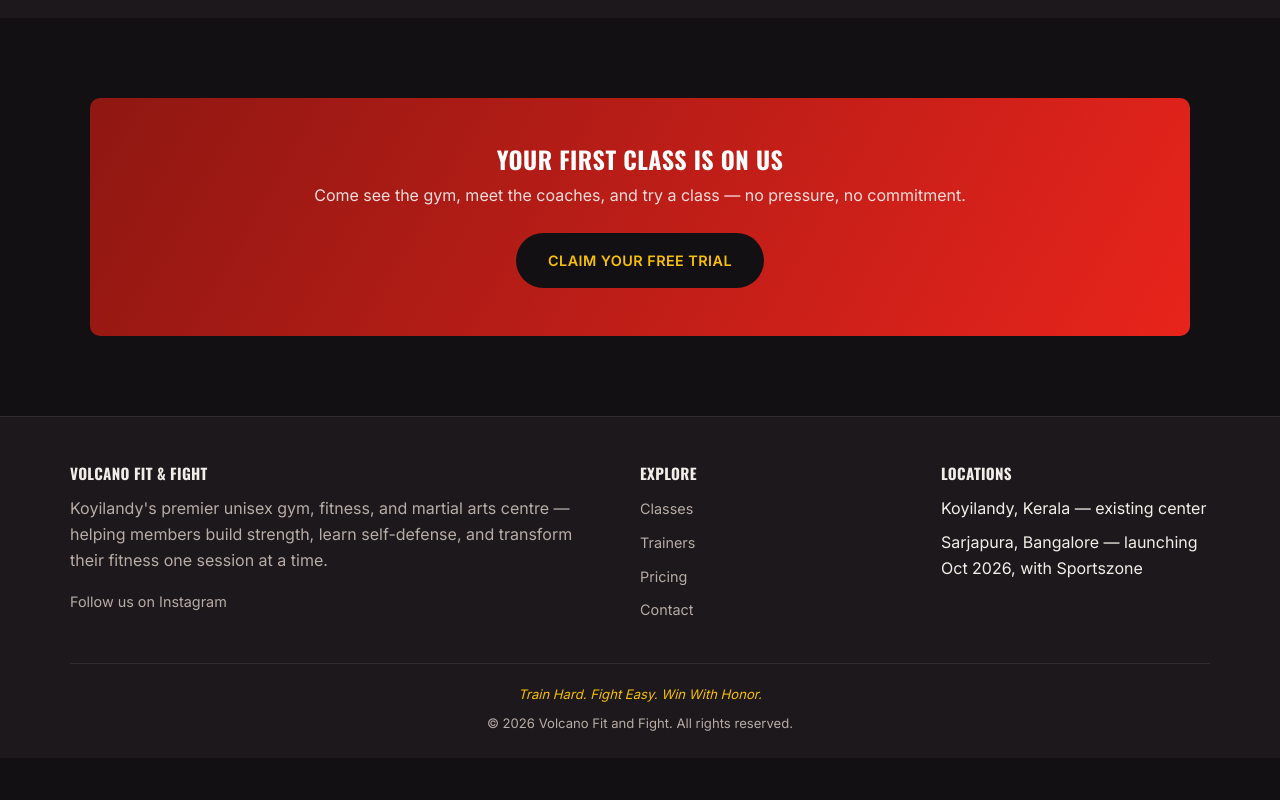
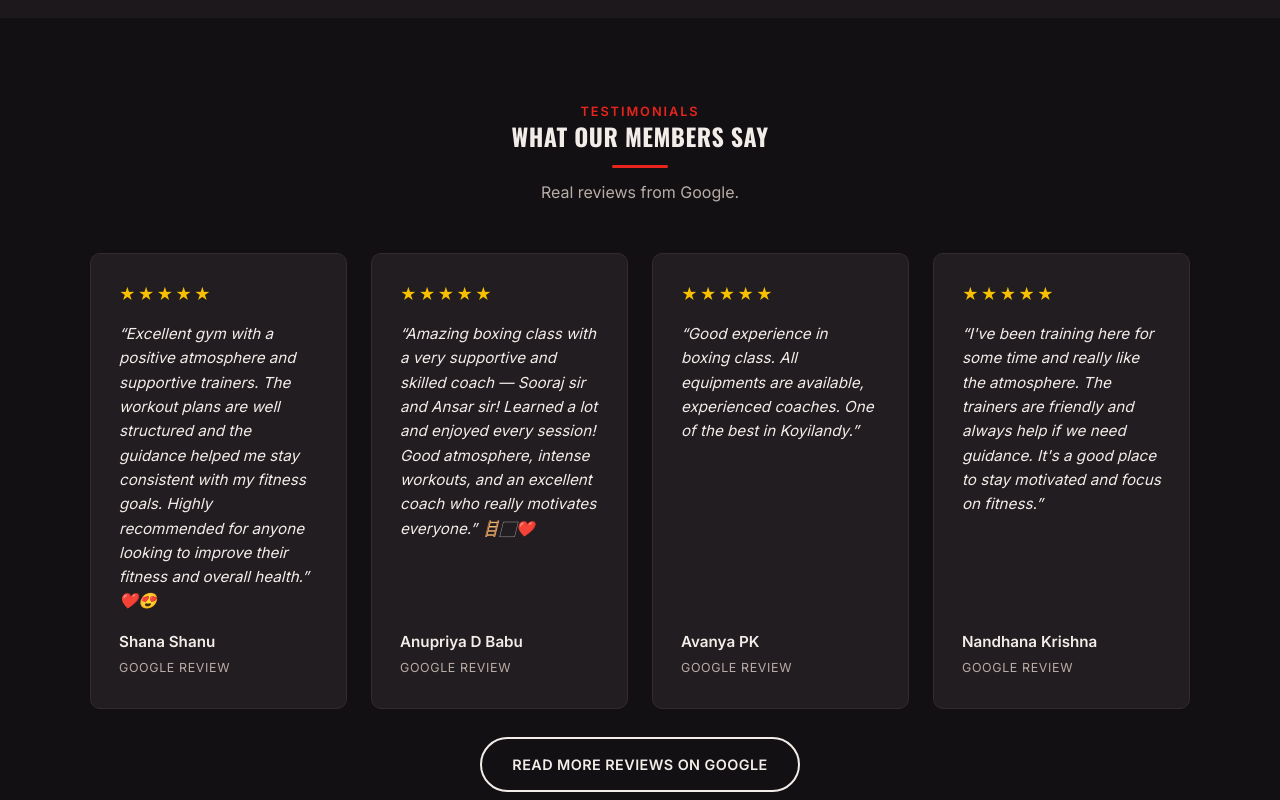
Before and after one commit to sreeragrv26/VolcanoFitandFight, a website: page index.html in a window 1280 px wide. Shown: the part 4740-5540 px from the top of the page. Before the commit the page ends 5498 px from the top, so only its background shows below. Drawn offline with nearby package versions, Linux system fonts and the light colour scheme.

Commit message:
Add testimonials section with real Google reviews
Adds a "What Our Members Say" section on the homepage with four real
Google reviews (Shana Shanu, Anupriya D Babu, Avanya PK, Nandhana
Krishna), a link to read more on Google, and matching card styles.
Also sets up a local Playwright test suite (site.spec.js) for the
user to learn and extend.

Co-Authored-By: Claude Sonnet 5 <noreply@anthropic.com>
Claude-Session: https://claude.ai/code/session_01WG9P9DZfn2maWxMJYjWGLT

```diff
--- a/css/styles.css
+++ b/css/styles.css
@@ -529,6 +529,41 @@ img {
   border-top: none;
 }
 
+/* Testimonials */
+
+.testimonial-card {
+  display: flex;
+  flex-direction: column;
+}
+
+.testimonial-card .stars {
+  color: var(--accent-2);
+  font-size: 1rem;
+  letter-spacing: 2px;
+  margin-bottom: 14px;
+}
+
+.testimonial-card .quote {
+  font-style: italic;
+  color: var(--text);
+  font-size: 0.95rem;
+  flex-grow: 1;
+  margin-bottom: 16px;
+}
+
+.testimonial-card .reviewer strong {
+  display: block;
+  color: var(--text);
+  font-size: 0.95rem;
+}
+
+.testimonial-card .reviewer span {
+  font-size: 0.78rem;
+  color: var(--text-dim);
+  text-transform: uppercase;
+  letter-spacing: 0.05em;
+}
+
 /* Schedule table */
 
 .schedule-table {
--- a/index.html
+++ b/index.html
@@ -238,6 +238,53 @@
 
 <section class="section">
   <div class="container">
+    <div class="section-head">
+      <span class="eyebrow">Testimonials</span>
+      <h2>What Our Members Say</h2>
+      <p>Real reviews from Google.</p>
+    </div>
+    <div class="grid grid-4">
+      <div class="card testimonial-card">
+        <div class="stars">&#9733;&#9733;&#9733;&#9733;&#9733;</div>
+        <p class="quote">&ldquo;Excellent gym with a positive atmosphere and supportive trainers. The workout plans are well structured and the guidance helped me stay consistent with my fitness goals. Highly recommended for anyone looking to improve their fitness and overall health.&rdquo; &#10084;&#65039;&#128525;</p>
+        <div class="reviewer">
+          <strong>Shana Shanu</strong>
+          <span>Google Review</span>
+        </div>
+      </div>
+      <div class="card testimonial-card">
+        <div class="stars">&#9733;&#9733;&#9733;&#9733;&#9733;</div>
+        <p class="quote">&ldquo;Amazing boxing class with a very supportive and skilled coach &mdash; Sooraj sir and Ansar sir! Learned a lot and enjoyed every session! Good atmosphere, intense workouts, and an excellent coach who really motivates everyone.&rdquo; &#129692;&#127995;&#10084;&#65039;</p>
+        <div class="reviewer">
+          <strong>Anupriya D Babu</strong>
+          <span>Google Review</span>
+        </div>
+      </div>
+      <div class="card testimonial-card">
+        <div class="stars">&#9733;&#9733;&#9733;&#9733;&#9733;</div>
+        <p class="quote">&ldquo;Good experience in boxing class. All equipments are available, experienced coaches. One of the best in Koyilandy.&rdquo;</p>
+        <div class="reviewer">
+          <strong>Avanya PK</strong>
+          <span>Google Review</span>
+        </div>
+      </div>
+      <div class="card testimonial-card">
+        <div class="stars">&#9733;&#9733;&#9733;&#9733;&#9733;</div>
+        <p class="quote">&ldquo;I've been training here for some time and really like the atmosphere. The trainers are friendly and always help if we need guidance. It's a good place to stay motivated and focus on fitness.&rdquo;</p>
+        <div class="reviewer">
+          <strong>Nandhana Krishna</strong>
+          <span>Google Review</span>
+        </div>
+      </div>
+    </div>
+    <div style="text-align:center; margin-top:28px;">
+      <a href="https://share.google/2UI5DVIDMrsG3Cyac" target="_blank" rel="noopener" class="btn btn-outline">Read More Reviews on Google</a>
+    </div>
+  </div>
+</section>
+
+<section class="section section-alt">
+  <div class="container">
     <div class="cta-banner">
       <h2>Your first class is on us</h2>
       <p>Come see the gym, meet the coaches, and try a class &mdash; no pressure, no commitment.</p>
```
Also changed, not shown: package.json (added, +11 -0 lines), playwright.config.js (added, +12 -0 lines), tests/site.spec.js (added, +51 -0 lines), 2 other files.
